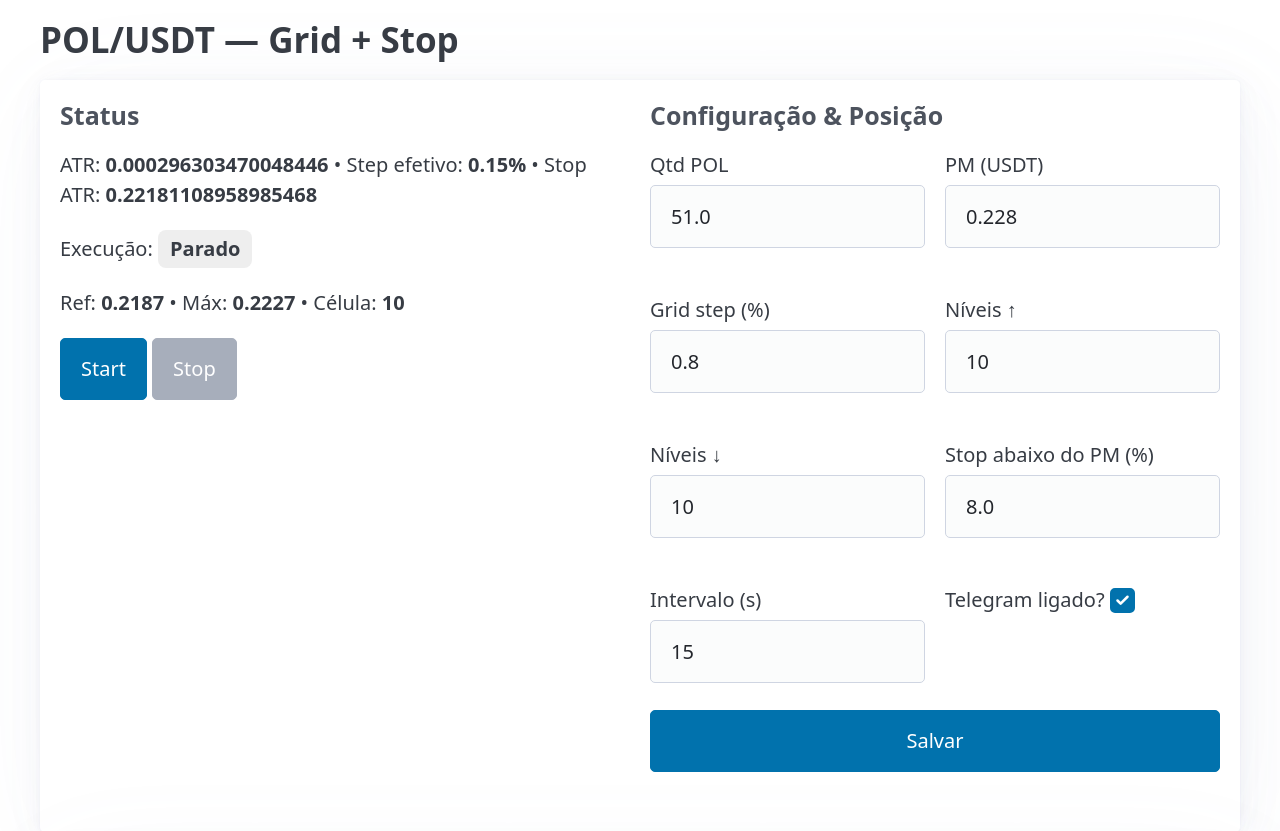
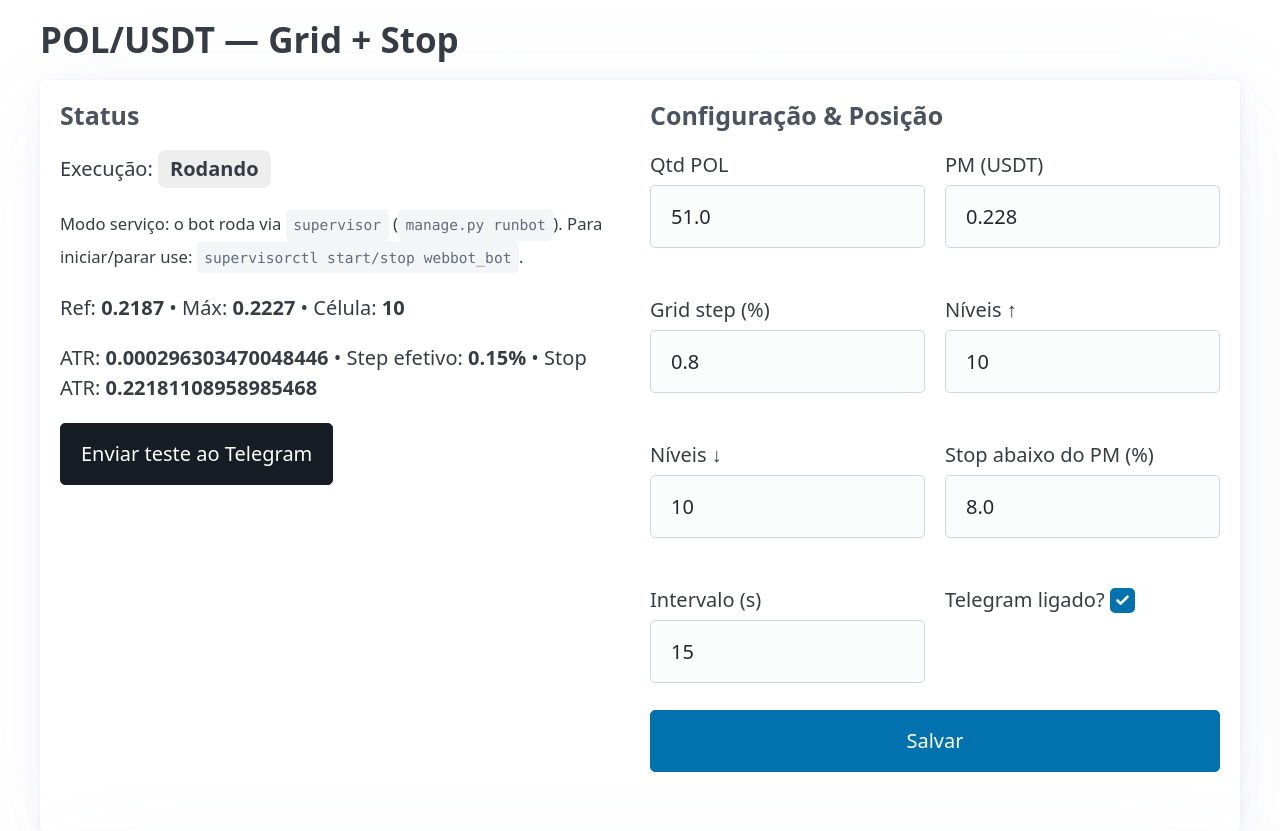
Before and after one commit to Ilgnerbecheleni/web-bot, a Django app: page / in a window 1280 px wide. Shown: the top 831 px of the page. Run offline with Django 5.2, Linux system fonts and the light colour scheme; data comes from the database, SQL or seed files in the repository; data that the repository does not hold is empty; some libraries are stand-ins or nearby versions.

Commit message:
suoervisor

```diff
--- a/gridbot/urls.py
+++ b/gridbot/urls.py
@@ -4,8 +4,7 @@
 urlpatterns = [
     path("", views.dashboard, name="dashboard"),
     path("ping/", views.ping, name="ping"),
-    path("start/", views.start_bot, name="start_bot"),
-    path("stop/", views.stop_bot, name="stop_bot"),
+    path("test-telegram/", views.test_telegram, name="test_telegram"),
     # APIs
     path("api/state/", views.state_json, name="state_json"),
     path("api/signals/", views.signals_json, name="signals_json"),
--- a/gridbot/views.py
+++ b/gridbot/views.py
@@ -1,4 +1,4 @@
-import os, random, time, requests
+import random, time, requests
 from django.http import HttpResponse, JsonResponse, HttpResponseBadRequest
 from django.shortcuts import render, redirect
 from django.views.decorators.http import require_GET, require_POST
@@ -8,9 +8,9 @@
 
 from .models import BotConfig, BotState, BotSignal
 from .forms import BotConfigForm
-from .runner_registry import BotRegistry
 
-def ping(request): return HttpResponse("pong gridbot")
+def ping(request):
+    return HttpResponse("pong gridbot")
 
 def dashboard(request):
     cfg = BotConfig.objects.order_by("-id").first() or BotConfig.objects.create()
@@ -28,22 +28,12 @@
     return render(request, "gridbot/dashboard.html", {
         "form": form,
         "state": state,
-        "is_running": BotRegistry.running(),
+        # sem threads no web: status é o que o processo runbot gravar
+        "is_running": bool(state.running),
+        "service_mode": True,  # para o template mostrar aviso "rodando via Supervisor"
     })
 
-@require_POST
-def start_bot(request):
-    ok = BotRegistry.start()
-    messages.success(request, "Bot iniciado." if ok else "Bot já estava rodando.")
-    return redirect("dashboard")
-
-@require_POST
-def stop_bot(request):
-    ok = BotRegistry.stop()
-    messages.warning(request, "Bot parado." if ok else "Bot não estava rodando.")
-    return redirect("dashboard")
-
-# --- Teste Telegram ---
+# --- Telegram teste ---
 def _send_telegram(text: str):
     token = settings.TELEGRAM_BOT_TOKEN
     chat_id = settings.TELEGRAM_CHAT_ID
@@ -75,7 +65,6 @@
         "last_message": st.last_message,
         "last_price": st.last_price,
         "last_pnl_pct": st.last_pnl_pct,
-        # ATR / step / stop ATR:
         "atr": st.atr,
         "eff_grid_step": st.eff_grid_step,
         "atr_trailing_stop": st.atr_trailing_stop,
@@ -131,7 +120,6 @@
     t0 = int(time.time() - limit*60) * 1000
     price = base
     for i in range(limit):
-        import random
         price += random.uniform(-0.002, 0.002)
         rows.append({"t": t0 + i*60_000, "close": round(max(price, 0.01), 6)})
     return JsonResponse(rows, safe=False)
--- a/templates/gridbot/dashboard.html
+++ b/templates/gridbot/dashboard.html
@@ -52,26 +52,33 @@
 
         <section>
           <h4>Status</h4>
-          <p id="atr-line">
-            ATR: <strong>—</strong> • Step efetivo: <strong>—</strong> • Stop ATR: <strong>—</strong>
-          </p>
           <p>
             Execução:
             {% if is_running %}<strong class="badge">Rodando</strong>
             {% else %}<strong class="badge">Parado</strong>{% endif %}
           </p>
+
+          {% if service_mode %}
+          <p><small>Modo serviço: o bot roda via <code>supervisor</code> (<code>manage.py runbot</code>).
+              Para iniciar/parar use: <code>supervisorctl start/stop webbot_bot</code>.</small></p>
+          {% endif %}
+
           <p id="state-line">
             Ref: <strong>{{ state.ref_price|default:"—" }}</strong> •
             Máx: <strong>{{ state.trailing_high|default:"—" }}</strong> •
             Célula: <strong>{{ state.last_level_idx|default:"—" }}</strong>
           </p>
-          <form method="post" action="{% url 'start_bot' %}" style="display:inline">{% csrf_token %}
-            <button {% if is_running %}disabled{% endif %}>Start</button>
-          </form>
-          <form method="post" action="{% url 'stop_bot' %}" style="display:inline">{% csrf_token %}
-            <button class="secondary" {% if not is_running %}disabled{% endif %}>Stop</button>
+          <p id="atr-line">
+            ATR: <strong>—</strong> • Step efetivo: <strong>—</strong> • Stop ATR: <strong>—</strong>
+          </p>
+
+          <!-- Botão de teste do Telegram (mantido) -->
+          <form method="post" action="{% url 'test_telegram' %}">
+            {% csrf_token %}
+            <button class="contrast">Enviar teste ao Telegram</button>
           </form>
         </section>
+
 
         <section>
           <h4>Configuração & Posição</h4>
@@ -235,36 +242,36 @@
       } catch (e) { }
     }
 
-    async function refreshState(){
-  try{
-    const r = await fetch("/api/state/", {cache:"no-store"});
-    if(!r.ok) return;
+    async function refreshState() {
+      try {
+        const r = await fetch("/api/state/", { cache: "no-store" });
+        if (!r.ok) return;
         const s = await r.json();
 
         const p = document.querySelector("#state-line");
-    if(p){
+        if (p) {
           p.innerHTML = `Ref: <strong>${s.ref_price ?? "—"}</strong> • Máx: <strong>${s.trailing_high ?? "—"}</strong> • Célula: <strong>${s.last_level_idx ?? "—"}</strong>`;
         }
 
         const a = document.querySelector("#atr-line");
-    if(a){
-      const step = (s.eff_grid_step!=null) ? s.eff_grid_step.toFixed(2) + "%" : "—";
+        if (a) {
+          const step = (s.eff_grid_step != null) ? s.eff_grid_step.toFixed(2) + "%" : "—";
           a.innerHTML = `ATR: <strong>${s.atr ?? "—"}</strong> • Step efetivo: <strong>${step}</strong> • Stop ATR: <strong>${s.atr_trailing_stop ?? "—"}</strong>`;
         }
 
         const box = document.querySelector("#last-reco");
-    if(box){
-      if(s.last_message){
+        if (box) {
+          if (s.last_message) {
             const header = s.last_kind ? `(${s.last_kind}) ` : "";
-        const extra  = (s.last_price!=null || s.last_pnl_pct!=null)
-          ? `\nPreço: ${s.last_price ?? "—"}  |  PnL: ${ (s.last_pnl_pct!=null)? s.last_pnl_pct.toFixed(2)+"%" : "—"}`
+            const extra = (s.last_price != null || s.last_pnl_pct != null)
+              ? `\nPreço: ${s.last_price ?? "—"}  |  PnL: ${(s.last_pnl_pct != null) ? s.last_pnl_pct.toFixed(2) + "%" : "—"}`
               : "";
             box.textContent = header + s.last_message + extra;
           } else {
             box.textContent = "— sem recomendações ainda —";
           }
         }
-  }catch(e){}
+      } catch (e) { }
     }
 
     // timers
```
Lines whose indentation alone changed are shown as unchanged.
